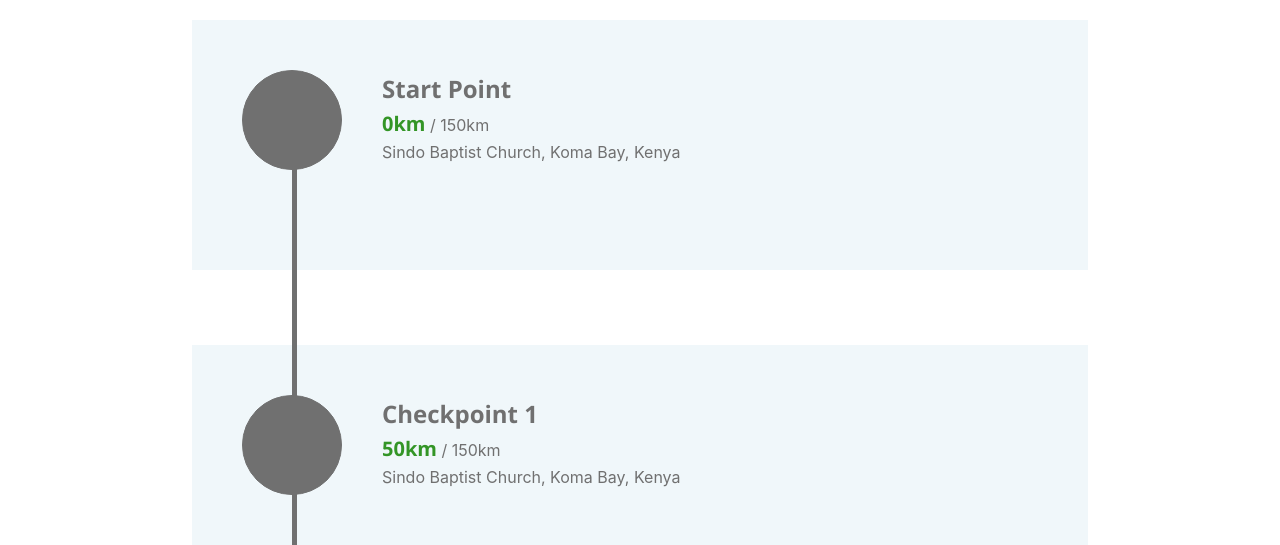
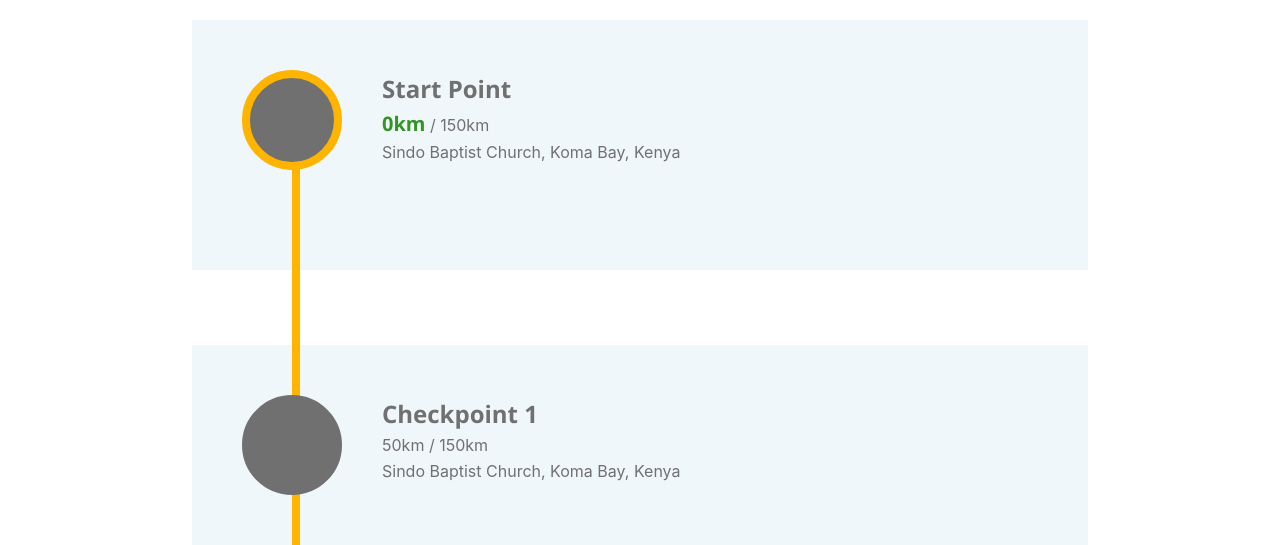
Before and after one commit to tomoakley/compassion-virtual-sponsored-events, a Next.js app: page / in a window 1280 px wide. Shown: the part 232-777 px from the top of the page. Built offline with nearby package versions, Linux system fonts and the light colour scheme.

Commit message:
add active progress bar styles

```diff
--- a/components/ProgressTimeline/Circle.js
+++ b/components/ProgressTimeline/Circle.js
@@ -4,7 +4,7 @@ import styles from './ProgressTimeline.module.css'
 
 const Circle = ({isActive}) => {
   return (
-    <div className={[styles.progressCircle, isActive ? styles.active : styles.inactive].join(" ")} />
+    <div className={[styles.progressCircle, isActive ? styles.activated : styles.inactive].join(" ")} />
   )
 }
 
--- a/components/ProgressTimeline/ProgressBar.js
+++ b/components/ProgressTimeline/ProgressBar.js
@@ -1,10 +1,19 @@
 import React from 'react'
+import PropTypes from 'prop-types'
 import styles from './ProgressTimeline.module.css'
 
-const ProgressBar = () => {
+const ProgressBar = ({active, height}) => {
   return (
-    <div className={[styles.progressBar, styles.inactive].join(" ")} />
+    <div
+      className={[styles.progressBar, active ? styles.activated : styles.inactive].join(" ")}
+      style={{ height: `${230 * height}px`}}
+    />
   )
 }
 
+ProgressBar.propTypes = {
+  active: PropTypes.bool,
+  height: PropTypes.number
+}
+
 export default ProgressBar
--- a/components/ProgressTimeline/ProgressTimeline.module.css
+++ b/components/ProgressTimeline/ProgressTimeline.module.css
@@ -7,16 +7,19 @@
   border-radius: 100%;
   width: 100%;
   height: 100px;
+  background: #707070;
+  border-width: 8px;
+  border-style: solid;
+  z-index: 100;
+  position: relative;
 }
 
 .inactive {
-  background: #707070;
-  border: #707070 solid 1px;
+  border-color: #707070;
 }
 
 .activated {
-  background: #0FFB500;
-  border: #0FFB500 solid 1px;
+  border-color: #FFB500;
 }
 
 .progressBar {
@@ -25,4 +28,10 @@
   margin-top: -1px;
   position: absolute;
   left: 50%;
+  border-width: 4px;
+  border-style: solid;
 }
+
+.progressBar.activated {
+  z-index: 99;
+}
--- a/components/ProgressTimeline/index.js
+++ b/components/ProgressTimeline/index.js
@@ -5,19 +5,25 @@ import ProgressCircle from './Circle'
 import ProgressBar from './ProgressBar'
 import styles from './ProgressTimeline.module.css'
 
-const ProgressTimeline = ({isLastCheckpoint}) => {
+const ProgressTimeline = ({isLastCheckpoint, checkpointCompletionPercentage}) => {
   return (
     <div className={styles.container}>
-      <ProgressCircle />
+      <ProgressCircle isActive={checkpointCompletionPercentage >= 1} />
       {!isLastCheckpoint
-      ? <ProgressBar />
+      ? (
+        <>
+          {checkpointCompletionPercentage >= 0 && <ProgressBar active={true} height={checkpointCompletionPercentage} />}
+          {checkpointCompletionPercentage < 1 && <ProgressBar active={false} />}
+        </>
+      )
       : null}
     </div>
   )
 }
 
 ProgressTimeline.propTypes = {
-  isLastCheckpoint: PropTypes.bool
+  isLastCheckpoint: PropTypes.bool,
+  checkpointCompletionPercentage: PropTypes.number
 }
 
 export default ProgressTimeline
--- a/components/RoutePanel/RoutePanel.module.css
+++ b/components/RoutePanel/RoutePanel.module.css
@@ -27,3 +27,6 @@
   font-family: "NotoSans-Bold";
   font-size: 20px;
 }
+
+.incompleteDistance {
+}
--- a/components/RoutePanel/index.js
+++ b/components/RoutePanel/index.js
@@ -4,10 +4,20 @@ import PropTypes from 'prop-types'
 import ProgressTimeline from '../ProgressTimeline'
 import styles from './RoutePanel.module.css'
 
-const RoutePanel = ({isLastCheckpoint, checkpointNumber, title, description, imageUrl, progressInKm}) => {
+const RoutePanel = ({
+  isLastCheckpoint,
+  checkpointNumber,
+  title,
+  description,
+  imageUrl,
+  progressInKm,
+  completedDistanceInKm}) => {
+
+  const checkpointCompletionPercentage = progressInKm > 0 ? completedDistanceInKm/progressInKm : 1
+
   return (
     <div className={styles.container}>
-      <ProgressTimeline isLastCheckpoint={isLastCheckpoint} />
+      <ProgressTimeline isLastCheckpoint={isLastCheckpoint} checkpointCompletionPercentage={checkpointCompletionPercentage} />
       <div className={styles.routeData}>
         <h2 className={styles.routeTitle}>
           {checkpointNumber === 0
@@ -16,7 +26,7 @@ const RoutePanel = ({isLastCheckpoint, checkpointNumber, title, description, ima
           }
         </h2>
         <div className={styles.routeDistance}>
-          <span className={styles.completedDistance}>{progressInKm}km</span> / 150km
+          <span className={checkpointCompletionPercentage >= 1 ? styles.completedDistance : styles.incompleteDistance}>{progressInKm}km</span> / 150km
         </div>
         <span>{title}</span>
       </div>
@@ -28,7 +38,9 @@ RoutePanel.propTypes = {
   isLastCheckpoint: PropTypes.bool,
   checkpointNumber: PropTypes.number,
   title: PropTypes.string,
-  description: PropTypes.bool
+  description: PropTypes.bool,
+  completedDistanceInKm: PropTypes.number,
+  progressInKm: PropTypes.number
 }
 
 export default RoutePanel
--- a/pages/index.js
+++ b/pages/index.js
@@ -1,3 +1,4 @@
+import {useState} from 'react'
 import Head from 'next/head'
 import styles from '../styles/Home.module.css'
 
@@ -7,6 +8,8 @@ import RoutePanel from '../components/RoutePanel/'
 import content from '../content.json'
 
 export default function Home() {
+  const [completedDistanceInKm, setCompletedDistanceInKm] = useState(40)
+
   return (
     <div className={styles.container}>
       <Head>
@@ -23,6 +26,7 @@ export default function Home() {
             {...checkpoint}
             isLastCheckpoint={i+1 === content.length}
             checkpointNumber={i}
+            completedDistanceInKm={completedDistanceInKm}
           />)}
       </main>
 
```
